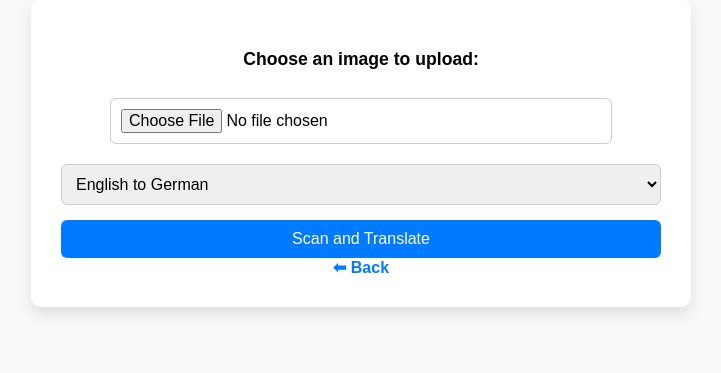
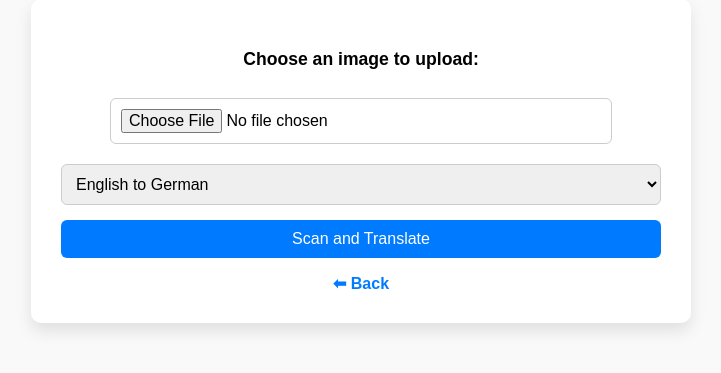
Before and after one commit to HordesOfGhost/de_und_en, a FastAPI app: page /ocr in a window 1280 px wide. Shown: the part 123-496 px from the top of the page, without its empty margins (279-1000 px from the left). Run offline with FastAPI, Linux system fonts and the light colour scheme; parts of the project's set-up code (start-up, migrations or seed data) failed here and were passed over.

Commit message:
fix minor fixes

```diff
--- a/static/conversation.css
+++ b/static/conversation.css
@@ -57,6 +57,10 @@ button {
 button:hover {
     background-color: #0056b3;
 }
+.centered-link {
+    text-align: center;
+    margin-top: 1rem;
+}
 
 .centered-link a {
     text-decoration: none;
@@ -67,7 +71,6 @@ button:hover {
 .centered-link a:hover {
     text-decoration: underline;
 }
-
 #loading-message {
     margin-top: 15px;
     color: #555;
--- a/static/grammar.css
+++ b/static/grammar.css
@@ -108,7 +108,10 @@ footer {
     text-align: center;
     color: #333;
 }
-
+.centered-link {
+    text-align: center;
+    margin-top: 1rem;
+}
 
 .centered-link a {
     text-decoration: none;
@@ -119,7 +122,6 @@ footer {
 .centered-link a:hover {
     text-decoration: underline;
 }
-
 #full-german-sentence,
 #sentence-selector {
     padding: 10px;
--- a/static/listening.css
+++ b/static/listening.css
@@ -144,6 +144,10 @@ form button:active {
     font-size: 1.2rem;
     text-align: center;
 }
+.centered-link {
+    text-align: center;
+    margin-top: 1rem;
+}
 
 .centered-link a {
     text-decoration: none;
--- a/static/ocr.css
+++ b/static/ocr.css
@@ -107,6 +107,10 @@ video, canvas {
     border: 2px solid #ccc;
     border-radius: 8px;
 }
+.centered-link {
+    text-align: center;
+    margin-top: 1rem;
+}
 
 .centered-link a {
     text-decoration: none;
--- a/static/reading.css
+++ b/static/reading.css
@@ -144,6 +144,10 @@ form button:active {
     font-size: 1.2rem;
     text-align: center;
 }
+.centered-link {
+    text-align: center;
+    margin-top: 1rem;
+}
 
 .centered-link a {
     text-decoration: none;
--- a/static/transcription.css
+++ b/static/transcription.css
@@ -110,6 +110,10 @@ footer p {
     font-size: 1rem;
     color: #007bff;
 }
+.centered-link {
+    text-align: center;
+    margin-top: 1rem;
+}
 
 .centered-link a {
     text-decoration: none;
--- a/static/translation.css
+++ b/static/translation.css
@@ -101,6 +101,11 @@ button[title="Play Sound"]:hover {
     color: #007bff;
 }
 
+.centered-link {
+    text-align: center;
+    margin-top: 1rem;
+}
+
 .centered-link a {
     text-decoration: none;
     color: #007bff;
--- a/templates/flashcard.html
+++ b/templates/flashcard.html
@@ -48,7 +48,7 @@
                 </center>
             </div>
 
-            <a href="/" class="back-button">⬅ Back</a>
+            <a href="/" class="centered-link">⬅ Back</a>
         </div>
     </div>
 
--- a/templates/ocr.html
+++ b/templates/ocr.html
@@ -41,9 +41,11 @@
           </div>
         </div>
 
-        <div class="centered-link">
-          <a href="/">⬅ Back</a>
-        </div>
+        <center>
+          <div class="centered-link">
+              <a href="/">⬅ Back</a>
+          </div>
+      </center>
       </div>
     </div>
   </div>
```
Also changed, not shown: static/flashcard.css (+7 -4 lines), templates/grammar.html (+5 -3 lines), templates/reading.html (+5 -3 lines), templates/transcription.html (+5 -3 lines), templates/translation.html (+5 -4 lines).
